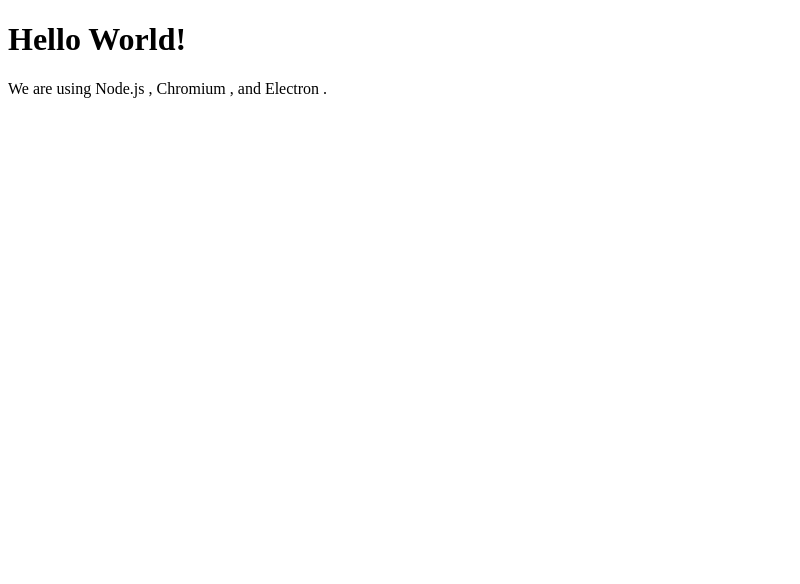
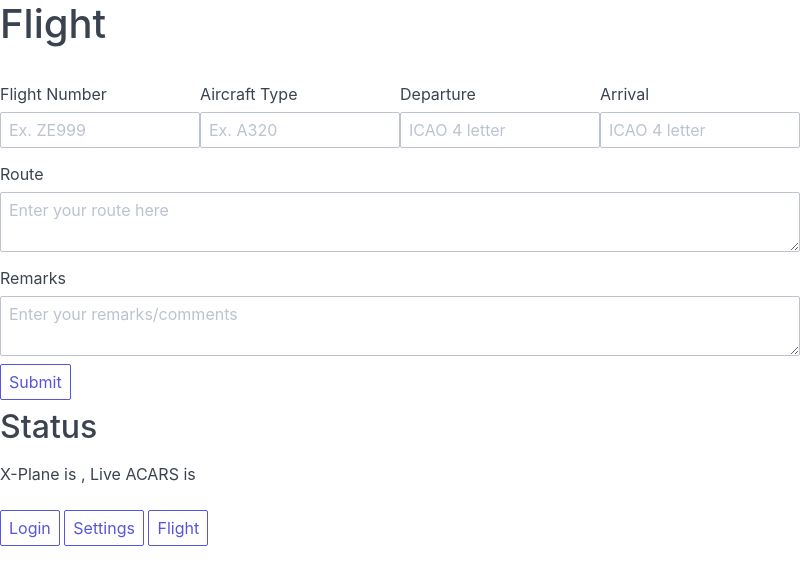
Before and after one commit to ptsmonteiro/openFDR, an Electron app: page app/index.html in a window 800 px wide. Drawn offline with nearby package versions, Linux system fonts and the light colour scheme.

Commit message:
Add flight form

```diff
--- a/app/index.html
+++ b/app/index.html
@@ -5,15 +5,61 @@
   <!-- https://developer.mozilla.org/en-US/docs/Web/HTTP/CSP -->
   <meta http-equiv="Content-Security-Policy" content="default-src 'self'; script-src 'self'">
   <meta http-equiv="X-Content-Security-Policy" content="default-src 'self'; script-src 'self'">
-    <title>Hello World!</title>
+  <link rel="stylesheet" href="./node_modules/spectre.css/dist/spectre.min.css">
+  <title>openFDR</title>
 </head>
 <body>
-    <h1>Hello World!</h1>
-    We are using Node.js <span id="node-version"></span>,
-    Chromium <span id="chrome-version"></span>,
-    and Electron <span id="electron-version"></span>.
+  <h1>Flight</h1>
+  <form class="form-horizontal">
+
+    <div class="form-group">
+      <div class="col-3 col-sm-12">
+        <label class="form-label" for="inputFlightNumber">Flight Number</label>
+        <input class="form-input" id="inputFlightNumber" type="text" placeholder="Ex. ZE999">
+      </div>
+      <div class="col-3 col-sm-12">
+        <label class="form-label" for="inputType">Aircraft Type</label>
+        <input class="form-input" id="inputType" type="text" placeholder="Ex. A320">
+      </div>
+      <div class="col-3 col-sm-12">
+        <label class="form-label" for="inputDeparture">Departure</label>
+        <input class="form-input" id="inputDeparture" type="text" placeholder="ICAO 4 letter">
+      </div>
+      <div class="col-3 col-sm-12">
+        <label class="form-label" for="inputArrival">Arrival</label>
+        <input class="form-input" id="inputArrival" type="text" placeholder="ICAO 4 letter">
+      </div>
+    </div>
+
+    <div class="form-group">
+      <label class="form-label" for="inputRoute">Route</label>
+      <textarea class="form-input" id="inputRoute" type="text" placeholder="Enter your route here"></textarea>
+    </div>
+    <div class="form-group">
+      <label class="form-label" for="inputRemarks">Remarks</label>
+      <textarea class="form-input" id="inputRemarks" type="text" placeholder="Enter your remarks/comments"></textarea>
+    </div>
+    <div class="form-group">
+      <button id="submitBtn" type="button" class="btn">Submit</button>
+    </div>
+  </form>
+
+  <h2>Status</h2>
+  <p>
+    X-Plane is <span id="xplane-connection"></span>,
+    Live ACARS is <span id="acars-connection"></span>
+  </p>
+  <button id="flightBtn" type="button" class="btn">
+    Login
+  </button>
+  <button id="settingsBtn" type="button" class="btn">
+    Settings
+  </button>
+  <button id="flightBtn" type="button" class="btn">
+    Flight
+  </button>
 
   <!-- You can also require other files to run in this process -->
-    <script src="./renderer.js"></script>
+  <script src="./index.js"></script>
 </body>
 </html>
--- a/app/preload.js
+++ b/app/preload.js
@@ -6,7 +6,7 @@
     if (element) element.innerText = text
   }
 
-  for (const type of ['chrome', 'node', 'electron']) {
-    replaceText(`${type}-version`, process.versions[type])
-  }
+  replaceText('xplane-connection', 'inactive')
+  replaceText('acars-connection', 'inactive')
+
 })
--- a/app/renderer.js
+++ /dev/null
@@ -1,6 +0,0 @@
-// This file is required by the index.html file and will
-// be executed in the renderer process for that window.
-// No Node.js APIs are available in this process because
-// `nodeIntegration` is turned off. Use `preload.js` to
-// selectively enable features needed in the rendering
-// process.
```
Also changed, not shown: app/index.js (added). Lines whose indentation alone changed are shown as unchanged.
